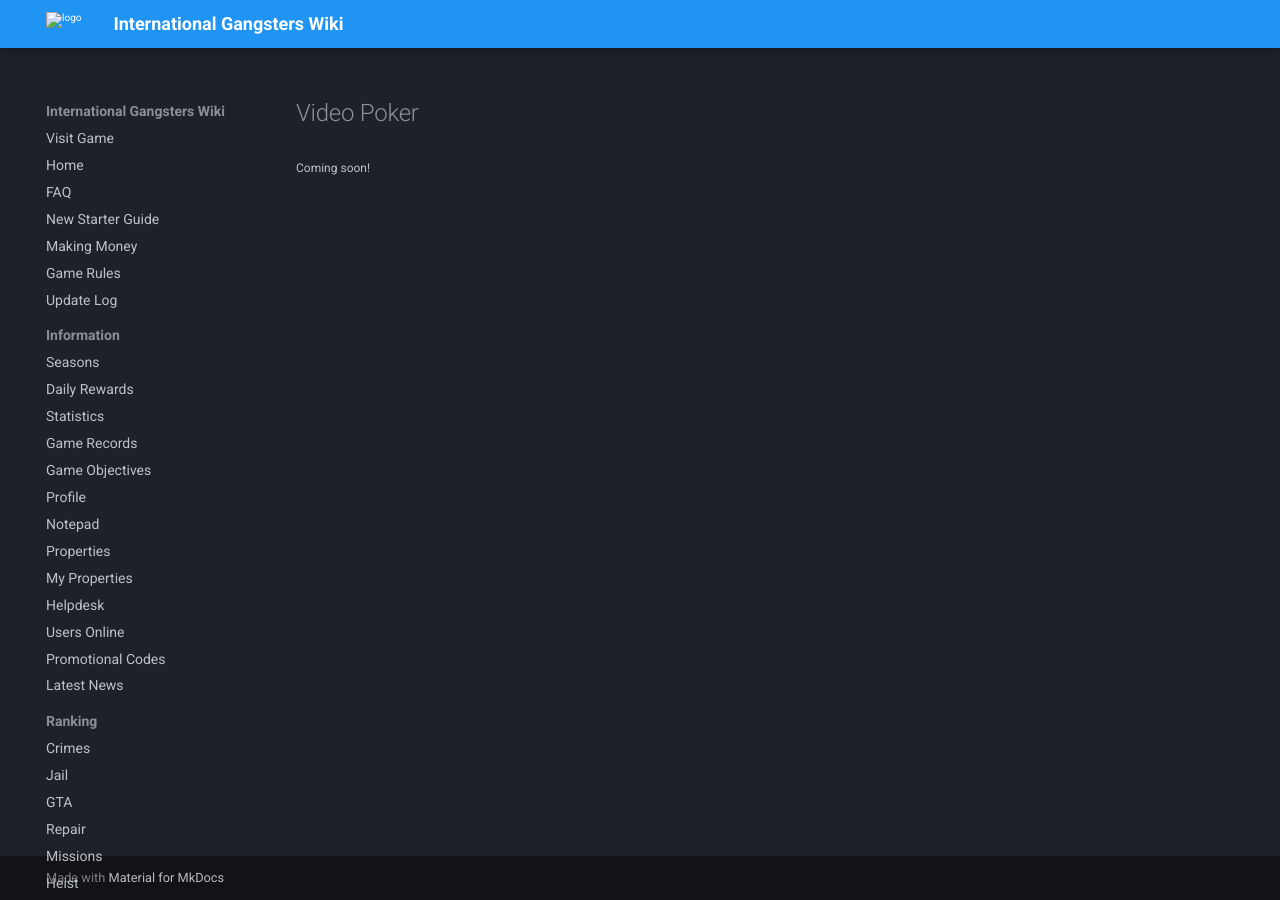
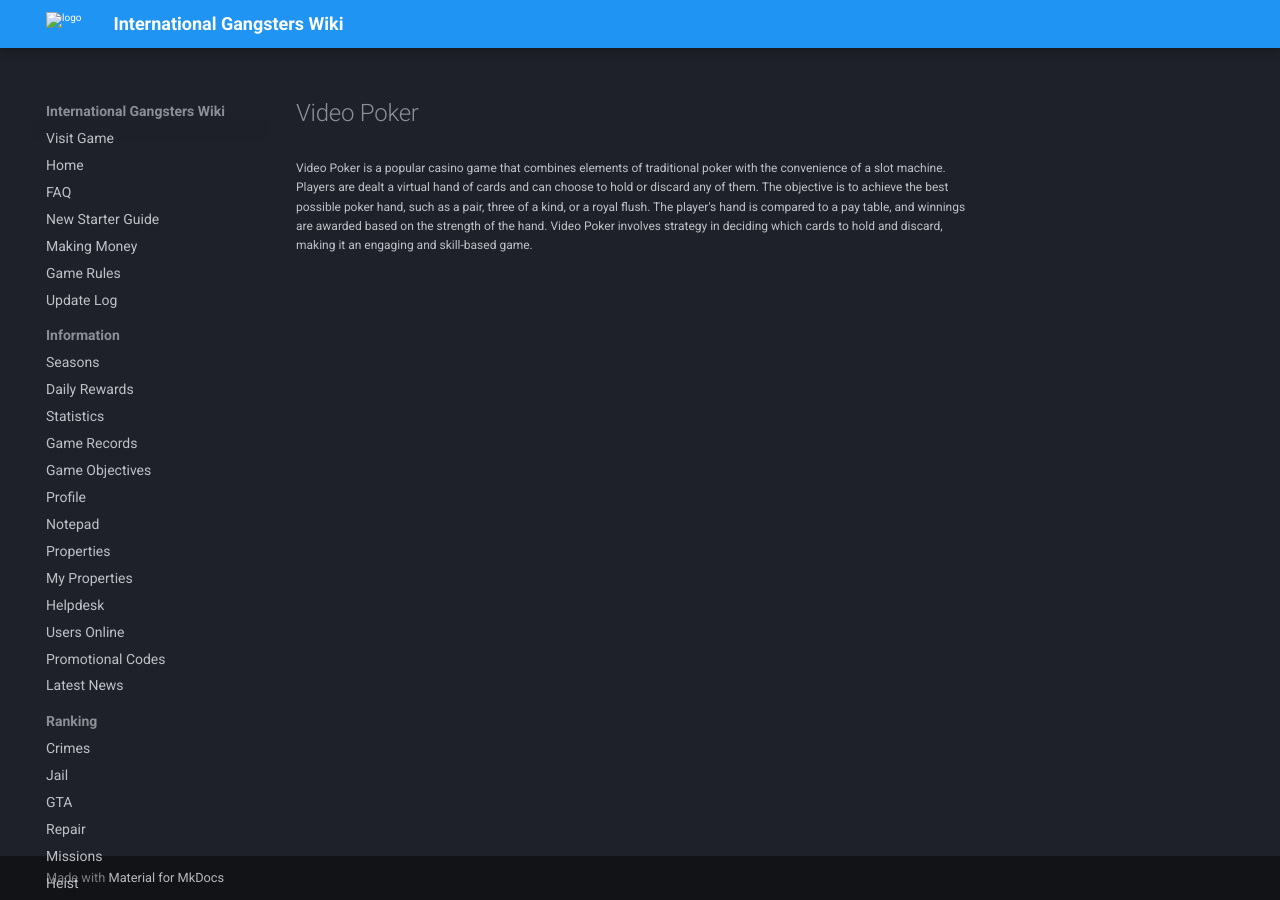
Before and after one commit to InternationalGangsters/wiki, an MkDocs documentation site: the page built from docs/money/video_poker.md, in a window 1280 px wide. Built offline with MkDocs 1.6.1 and Material for MkDocs 9.7.7, drawn with Linux system fonts in a browser that asks for light colours; comment, search, counter and statistics services are not loaded.

Commit message:
Update video_poker.md

```diff
--- a/docs/money/video_poker.md
+++ b/docs/money/video_poker.md
@@ -1,3 +1,3 @@
 # Video Poker
 
-Coming soon!
+Video Poker is a popular casino game that combines elements of traditional poker with the convenience of a slot machine. Players are dealt a virtual hand of cards and can choose to hold or discard any of them. The objective is to achieve the best possible poker hand, such as a pair, three of a kind, or a royal flush. The player's hand is compared to a pay table, and winnings are awarded based on the strength of the hand. Video Poker involves strategy in deciding which cards to hold and discard, making it an engaging and skill-based game.
```
